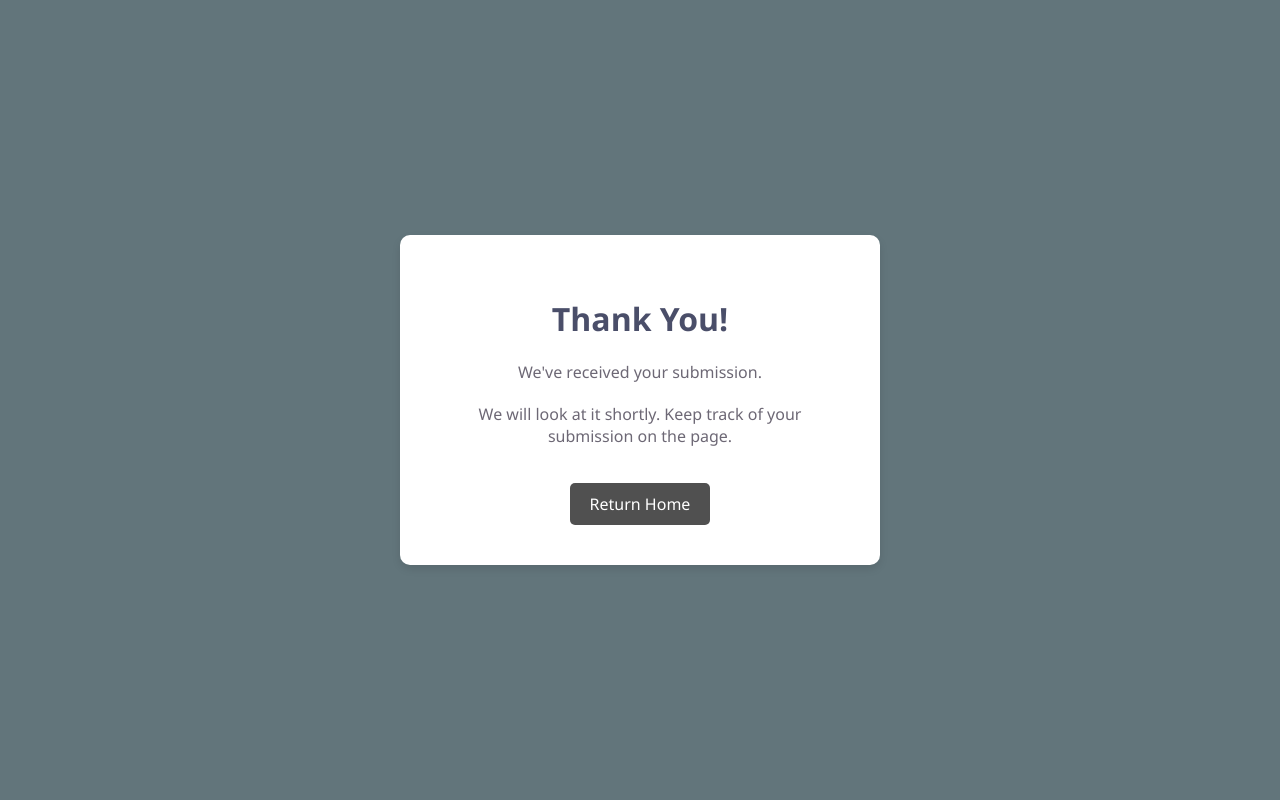
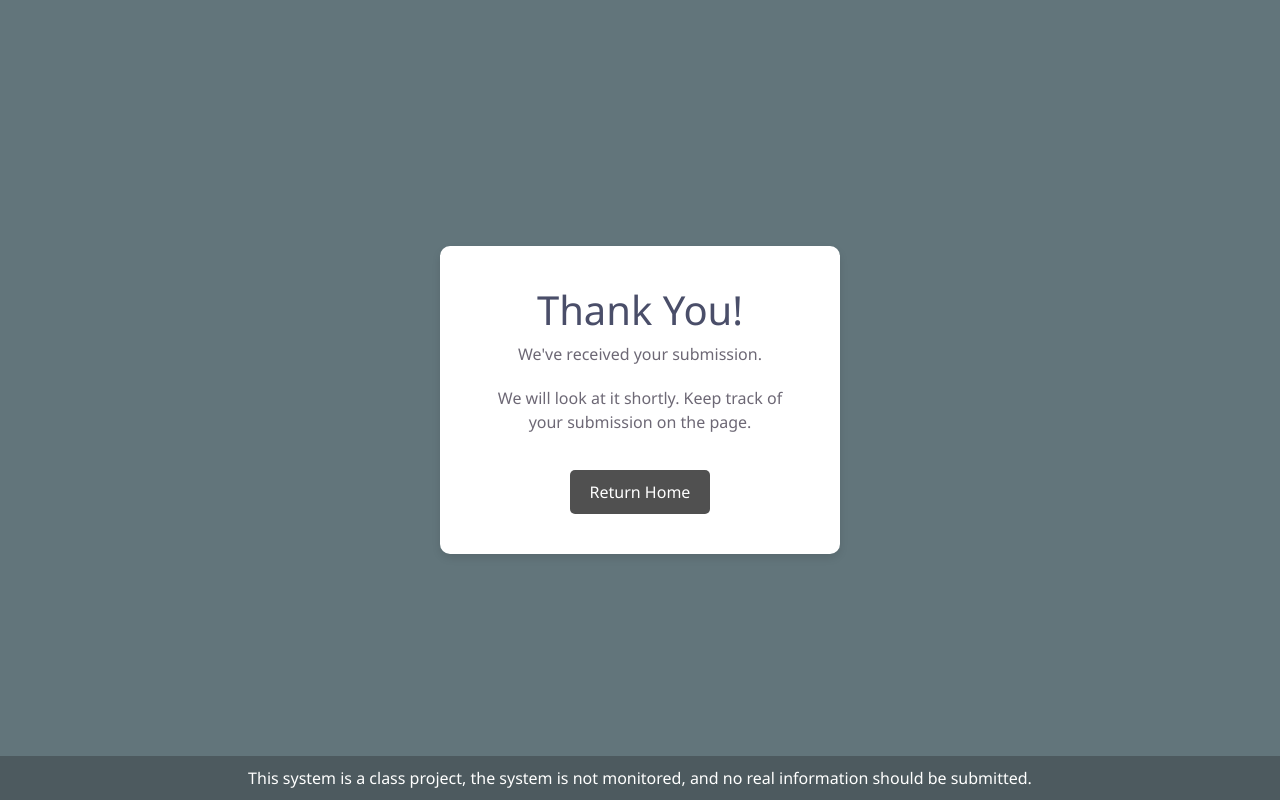
Before and after one commit to mikey6453/hoosreport, a Django app: page /thank_you/ in a window 1280 px wide. Run offline with Django 5.2, Linux system fonts and the light colour scheme; some libraries are stand-ins or nearby versions.

Commit message:
Created warning footer

```diff
--- /dev/null
+++ b/templates/googleAuth/footer.html
@@ -0,0 +1,13 @@
+{% load django_bootstrap5 %} {% bootstrap_css %}
+<style>
+    .myDiv {
+        background-color: rgba(30, 30, 30, 0.3);
+        text-align: center;
+        color: white;
+        padding: 10px;
+    }
+</style>
+<div class="fixed-bottom myDiv">
+    This system is a class project, the system is not monitored, and no real
+    information should be submitted.
+</div>
--- a/templates/googleAuth/home.html
+++ b/templates/googleAuth/home.html
@@ -1,5 +1,6 @@
 {% load static %}
 {% include 'googleAuth/navbar.html' %}
+{% include 'googleAuth/footer.html' %}
 {% load django_bootstrap5 %}
 {% bootstrap_css %}
 {% bootstrap_javascript %}
--- a/templates/googleAuth/report.html
+++ b/templates/googleAuth/report.html
@@ -1,5 +1,6 @@
 {% load static %}
 {% include 'googleAuth/navbar.html' %}
+{% include 'googleAuth/footer.html' %}
 
 <!DOCTYPE html>
 <html lang="en">
--- a/templates/googleAuth/signedout.html
+++ b/templates/googleAuth/signedout.html
@@ -1,4 +1,5 @@
 {% include 'googleAuth/navbar.html' %} {% load django_bootstrap5 %} {% bootstrap_css %} {% bootstrap_javascript %} {% load socialaccount %}
+{% include 'googleAuth/footer.html' %}
 <!DOCTYPE html>
 <html lang="en">
   <head>
--- a/templates/googleAuth/signup.html
+++ b/templates/googleAuth/signup.html
@@ -4,6 +4,7 @@
 {% bootstrap_javascript %}
 {% load socialaccount %}
 {% load static %}
+{% include 'googleAuth/footer.html' %}
 
 <!DOCTYPE html>
 <html lang="en">
--- a/templates/googleAuth/thank_you.html
+++ b/templates/googleAuth/thank_you.html
@@ -1,16 +1,20 @@
+{% include 'googleAuth/footer.html' %}
 <!DOCTYPE html>
 <html lang="en">
     <head>
-    <meta charset="UTF-8">
-    <meta name="viewport" content="width=device-width, initial-scale=1.0">
-    <link rel="preconnect" href="https://fonts.googleapis.com">
-    <link rel="preconnect" href="https://fonts.gstatic.com" crossorigin>
-    <link href="https://fonts.googleapis.com/css2?family=Abril+Fatface&family=Merriweather:ital@0;1&family=Raleway:ital,wght@0,371;1,371&family=Space+Mono&family=Work+Sans:ital,wght@0,800;1,800&display=swap" rel="stylesheet">
+        <meta charset="UTF-8" />
+        <meta name="viewport" content="width=device-width, initial-scale=1.0" />
+        <link rel="preconnect" href="https://fonts.googleapis.com" />
+        <link rel="preconnect" href="https://fonts.gstatic.com" crossorigin />
+        <link
+            href="https://fonts.googleapis.com/css2?family=Abril+Fatface&family=Merriweather:ital@0;1&family=Raleway:ital,wght@0,371;1,371&family=Space+Mono&family=Work+Sans:ital,wght@0,800;1,800&display=swap"
+            rel="stylesheet"
+        />
         <title>Thank You!</title>
         <style>
             body {
-            font-family: 'Segoe UI', Tahoma, Geneva, Verdana, sans-serif;
-            background-color: #62757B;;
+                font-family: "Segoe UI", Tahoma, Geneva, Verdana, sans-serif;
+                background-color: #62757b;
                 margin: 0;
                 padding: 0;
                 display: flex;
@@ -54,7 +58,10 @@
             <h1>Thank You!</h1>
             <p>We've received your submission.</p>
             <div class="thank-you-note">
-            <p>We will look at it shortly. Keep track of your submission on the page.</p>
+                <p>
+                    We will look at it shortly. Keep track of your submission on
+                    the page.
+                </p>
             </div>
             <a href="/">Return Home</a>
         </div>
--- a/templates/googleAuth/view_submissions.html
+++ b/templates/googleAuth/view_submissions.html
@@ -2,6 +2,7 @@
 {% include 'googleAuth/navbar.html' %}
 {% load django_bootstrap5 %}
 {% bootstrap_css %}
+{% include 'googleAuth/footer.html' %}
 
 <!DOCTYPE html>
 <html lang="en">
--- a/templates/socialaccount/login.html
+++ b/templates/socialaccount/login.html
@@ -4,6 +4,7 @@
 {% bootstrap_javascript %}
 {% load socialaccount %}
 {% load static %}
+{% include 'googleAuth/footer.html' %}
 
 <!DOCTYPE html>
 <html lang="en">
```
Lines whose indentation alone changed are shown as unchanged.
